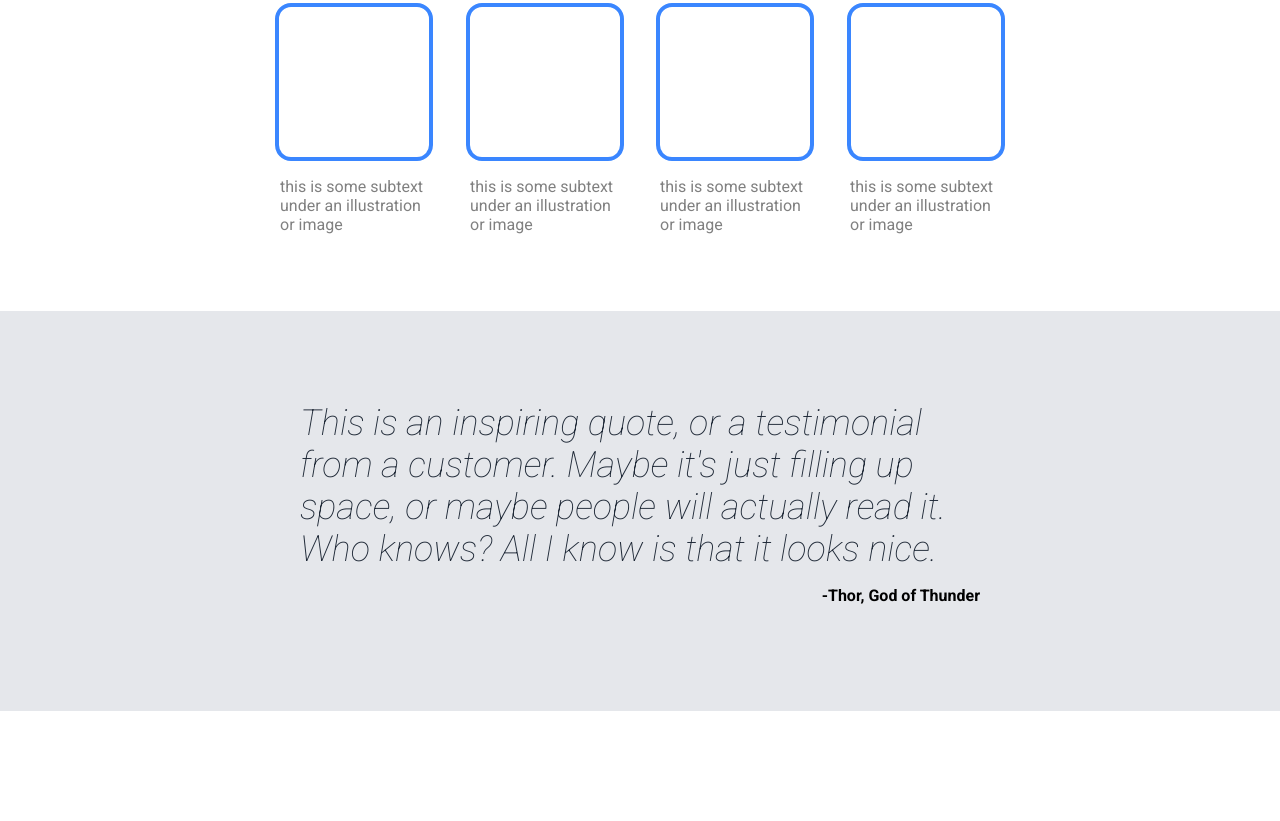
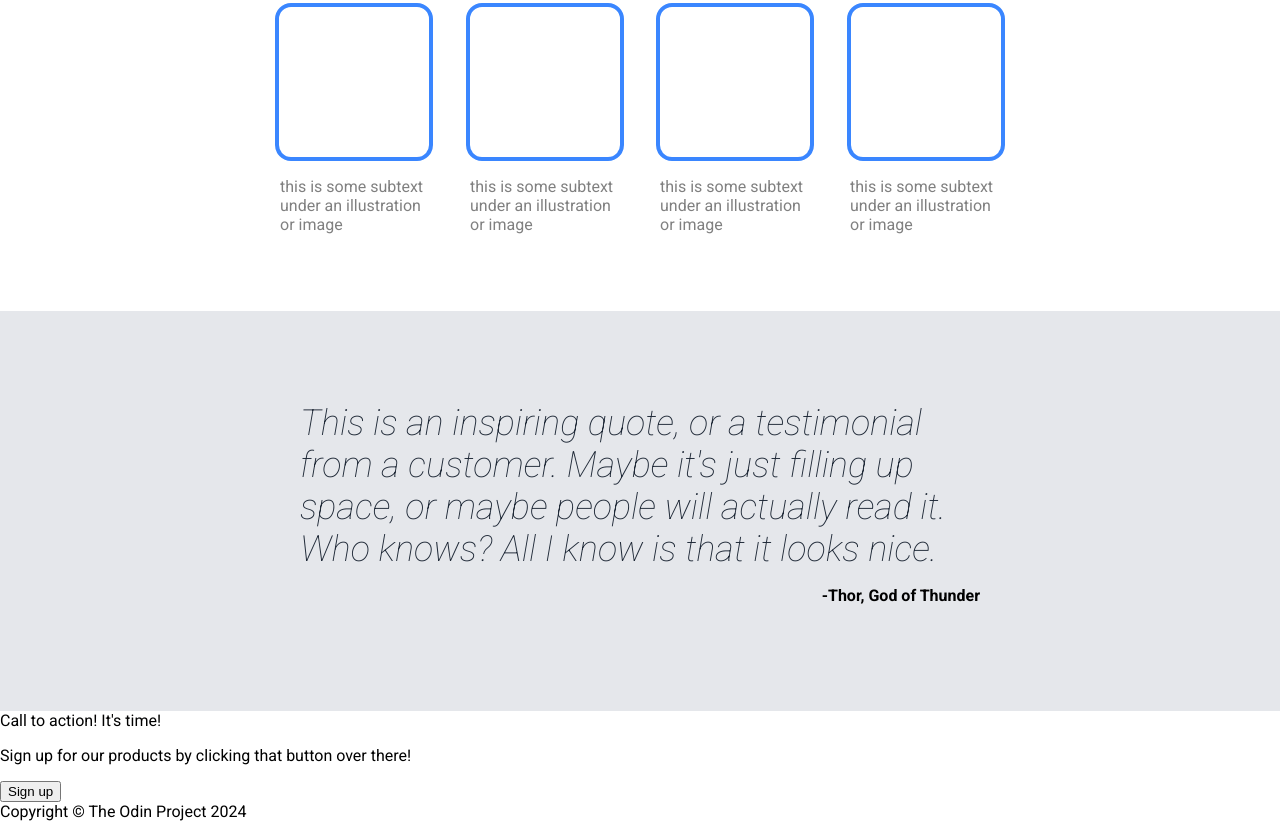
Before and after one commit to KerimKelez/landing-page, a plain HTML site: page index.html in a window 1280 px wide. Shown: the part 611-1432 px from the top of the page. Before the commit the page ends 1322 px from the top, so only its background shows below. Drawn offline with Linux system fonts and the light colour scheme.

Commit message:
Add footer to HTML file

```diff
--- a/index.html
+++ b/index.html
@@ -82,6 +82,19 @@
         </div>
     </section>
 
+    <section class="banner">
+        <div class="banner-container">
+            <div class="call-to-action">Call to action! It's time!
+                <p class="note">Sign up for our products by clicking that button over there!</p>
+            </div>
+            <button class="alt-signup">Sign up</button>
+        </div>
+    </section>
+
+    <footer class="footer">
+        <div class="footer-text">Copyright © The Odin Project 2024</div>
+        </div>
+    </footer>
 </body>
 
 </html>
```
